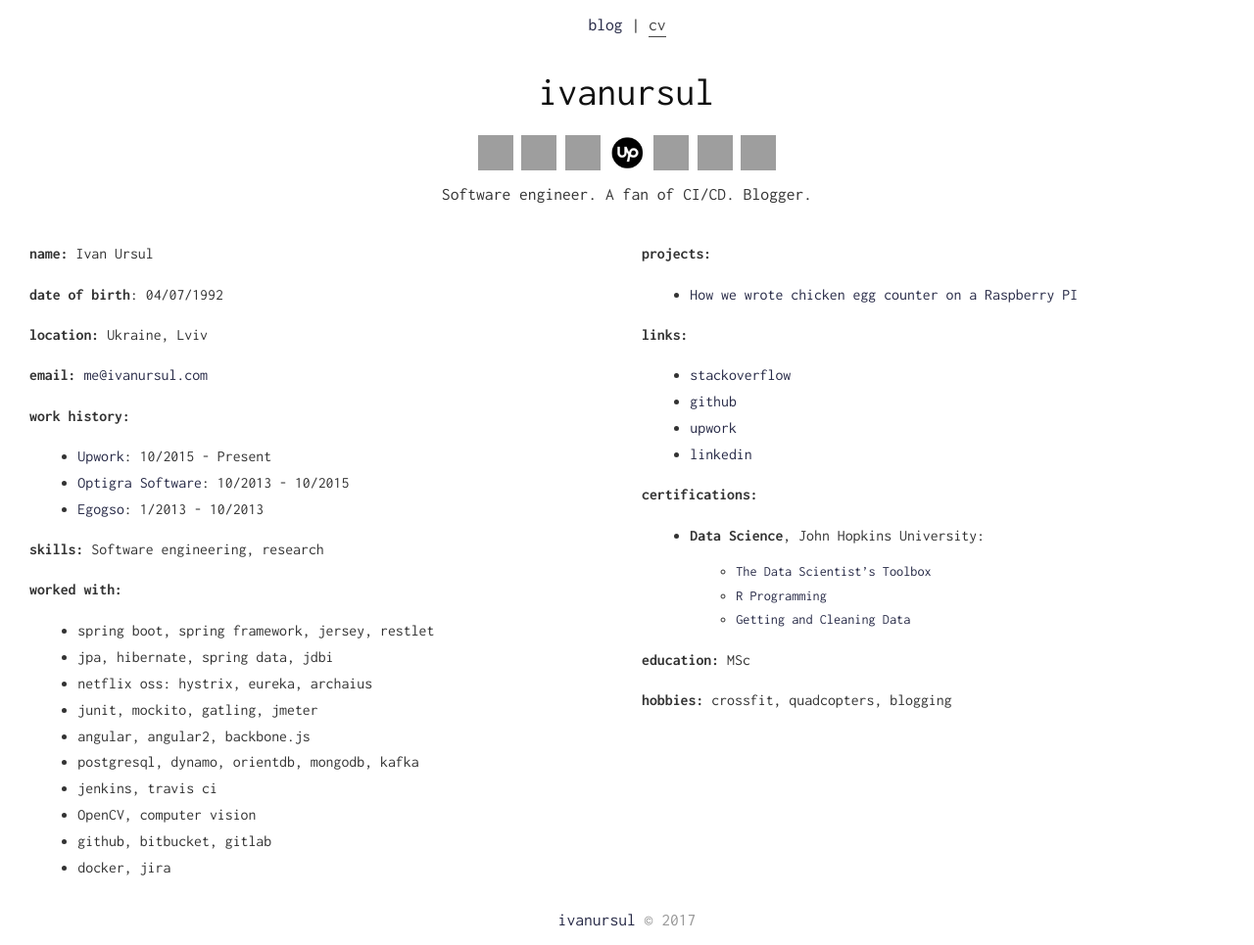
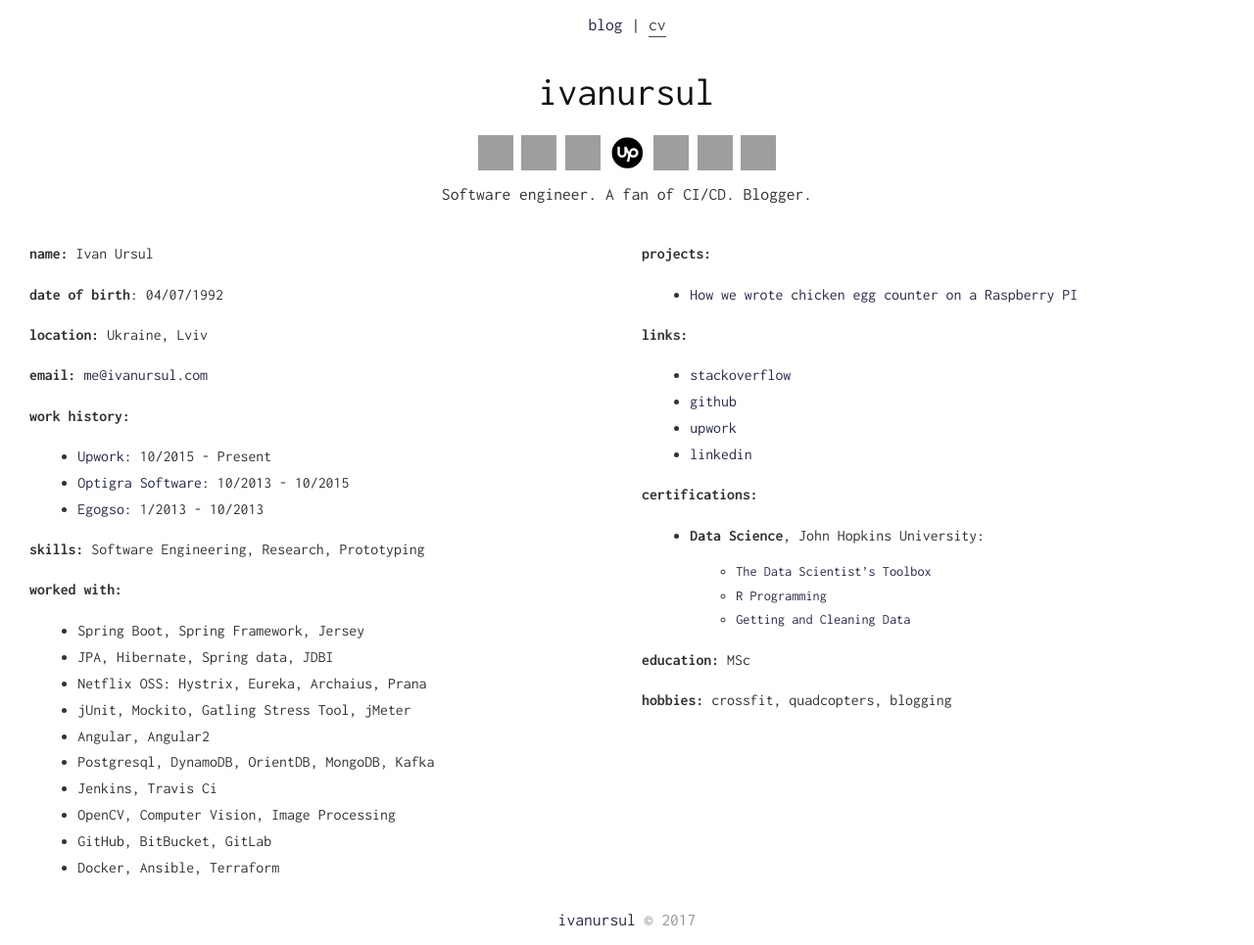
Before and after one commit to ivanursul/ivanursul, a Jekyll site: the page built from cv.html, in a window 1280 px wide. Shown: the whole page at 98% size. Built offline with Jekyll 4.4.1, drawn with Linux system fonts in a browser that asks for light colours; grey boxes are pictures that could not be loaded.

```diff
--- a/cv.html
+++ b/cv.html
@@ -23,21 +23,21 @@
             <li><a href="http://www.egogso.com/">Egogso</a>: 1/2013 - 10/2013</li>
         </ul>
 
-        <p><strong>skills:</strong> Software engineering, research</p>
+        <p><strong>skills:</strong> Software Engineering, Research, Prototyping</p>
 
         <p><strong>worked with:</strong> </p>
 
         <ul>
-            <li>spring boot, spring framework, jersey, restlet</li>
-            <li>jpa, hibernate, spring data, jdbi</li>
-            <li>netflix oss: hystrix, eureka, archaius</li>
-            <li>junit, mockito, gatling, jmeter</li>
-            <li>angular, angular2, backbone.js</li>
-            <li>postgresql, dynamo, orientdb, mongodb, kafka</li>
-            <li>jenkins, travis ci</li>
-            <li>OpenCV, computer vision</li>
-            <li>github, bitbucket, gitlab</li>
-            <li>docker, jira</li>
+            <li>Spring Boot, Spring Framework, Jersey</li>
+            <li>JPA, Hibernate, Spring data, JDBI</li>
+            <li>Netflix OSS: Hystrix, Eureka, Archaius, Prana</li>
+            <li>jUnit, Mockito, Gatling Stress Tool, jMeter</li>
+            <li>Angular, Angular2</li>
+            <li>Postgresql, DynamoDB, OrientDB, MongoDB, Kafka</li>
+            <li>Jenkins, Travis Ci</li>
+            <li>OpenCV, Computer Vision, Image Processing</li>
+            <li>GitHub, BitBucket, GitLab</li>
+            <li>Docker, Ansible, Terraform</li>
         </ul>
 
         <div style="border-right: 1px dashed #333;"></div>
```
